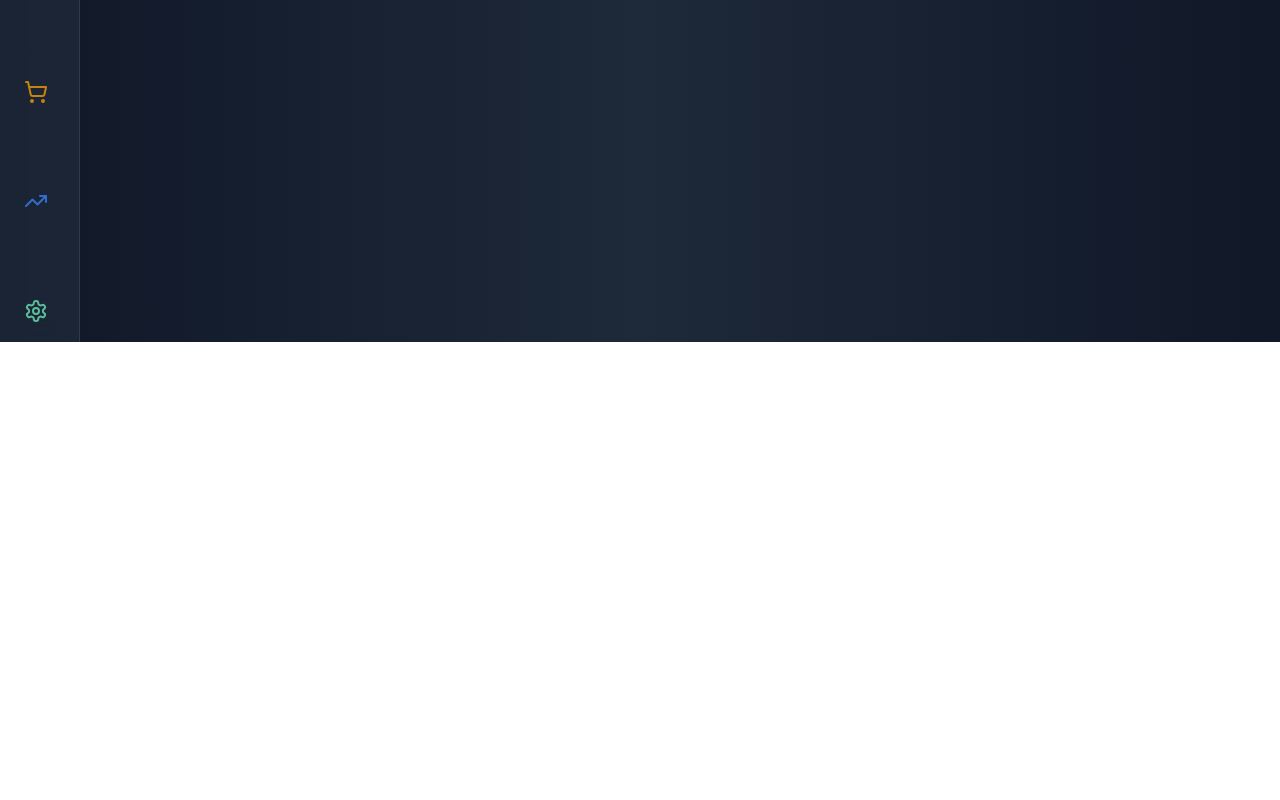
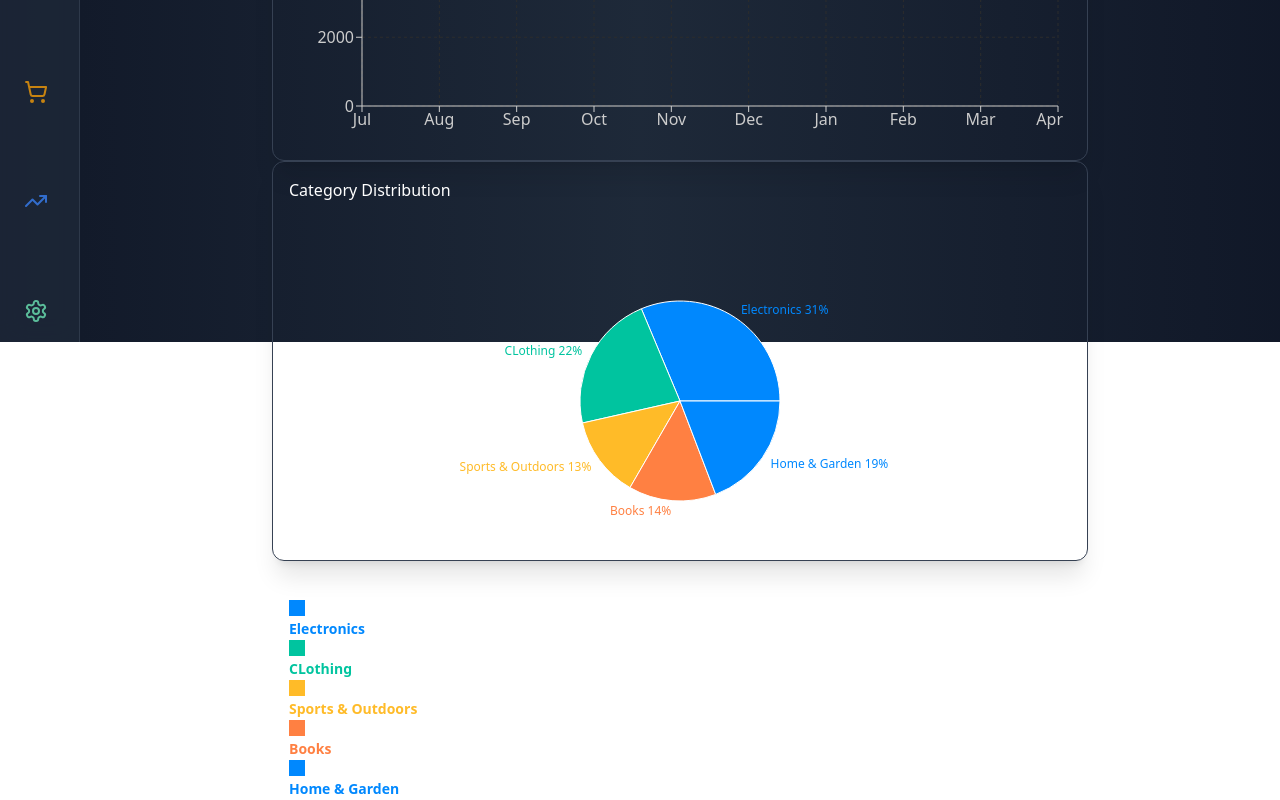
Before and after one commit to MahmoudMedhat17/Dashboard, a React (Vite) app: page / in a window 1280 px wide. Shown: the part 458-1258 px from the top of the page. Before the commit the page ends 800 px from the top, so only its background shows below. Built offline with nearby package versions, Linux system fonts and the light colour scheme.

Commit message:
Working on pie chart in Overview page.

```diff
--- a/src/components/Sidebar.tsx
+++ b/src/components/Sidebar.tsx
@@ -9,8 +9,8 @@ const Sidebar = () => {
   const [sidebarOpen, setSidebarOpen] = useState(false);
 
   return (
-    <motion.div animate={{width: sidebarOpen ? 256 : 80}} className={`overflow-hidden relative z-10 transition-all duration-100 ease-linear shrink-0 ov ${sidebarOpen ? `w-64` : `w-20`}`}>
-      <motion.div className="bg-gray-800 opacity-80 border-r backdrop-blur-md border-gray-700 p-4 h-screen">
+    <motion.div animate={{width: sidebarOpen ? 256 : 80}} className={`h-screen overflow-hidden relative z-10 transition-all duration-100 ease-linear shrink-0 ov ${sidebarOpen ? `w-64` : `w-20`}`}>
+      <motion.div className="bg-gray-800 opacity-80 border-r backdrop-blur-md border-gray-700 p-4 h-full">
         <motion.button whileHover={{scale:1.1}} whileTap={{scale:0.9}} onClick={()=> setSidebarOpen(!sidebarOpen)} className="bg-gray-400 p-2 rounded-full cursor-pointer">
           <Menu size={24}/>
         </motion.button>
--- a/src/components/overview/Categorydis.tsx
+++ b/src/components/overview/Categorydis.tsx
@@ -1,7 +1,88 @@
+import { PieChart, Pie, Cell, ResponsiveContainer } from 'recharts';
+
+
+
+const categoryDistributionData = [
+  {
+    name:"Electronics",
+    value:31
+  },
+  {
+    name:"CLothing",
+    value:22
+  },
+  {
+    name:"Sports & Outdoors",
+    value:13
+  },
+  {
+    name:"Books",
+    value:14
+  },
+  {
+    name:"Home & Garden",
+    value:19
+  },
+];
+
+const COLORS = ['#0088FE', '#00C49F', '#FFBB28', '#FF8042'];
+
+
+const renderCustomizedLabel = ({ cx, cy, midAngle, outerRadius, percent, name, index }) => {
+  const RADIAN = Math.PI / 180;
+  const radius = outerRadius + 10;
+  const x = cx + radius * Math.cos(-midAngle * RADIAN);
+  const y = cy + radius * Math.sin(-midAngle * RADIAN);
+
+  const color = COLORS[index % COLORS.length];
+
+  return (
+    <text style={{overflowWrap:"break-word", maxWidth:"100%"}} fontSize={12} x={x} y={y} fill={color} textAnchor={x > cx ? 'start' : 'end'} dominantBaseline="central">
+      {name}
+      {" "}
+      {`${(percent * 100).toFixed(0)}%`}
+    </text>
+  );
+};
+
 
 const Categorydis = () => {
   return (
-    <div>Categorydis</div>
+    <div className='p-4 border border-gray-700 rounded-xl shadow-xl cursor-pointer h-[400px] w-full space-y-4'>
+      <h2>Category Distribution</h2>
+      <ResponsiveContainer width="100%" height="100%">
+        <PieChart width={400} height={400}>
+            <Pie
+              data={categoryDistributionData}
+              cx="50%"
+              cy="50%"
+              labelLine={false}
+              label={renderCustomizedLabel}
+              outerRadius={100}
+              fill="#8884d8"
+              dataKey="value"
+            >
+              {categoryDistributionData.map((_, index) => (
+                <Cell key={`cell-${index}`} fill={COLORS[index % COLORS.length]}/>
+              ))}
+            </Pie>
+        </PieChart>
+      </ResponsiveContainer>
+      <div>
+        {
+          categoryDistributionData.map((category,index)=>(
+            <div key={index}>
+              <div>
+                <div className='w-4 h-4' style={{backgroundColor:`${COLORS[index % COLORS.length]}`}}/>
+                <span className='text-sm font-semibold' style={{color:`${COLORS[index % COLORS.length]}`}}>
+                  {category.name}
+                </span>
+              </div>
+            </div>
+          ))
+        }
+      </div>
+    </div>
   )
 }
 
--- a/src/components/overview/Salesoverview.tsx
+++ b/src/components/overview/Salesoverview.tsx
@@ -11,15 +11,13 @@ const linechartData = [
   { month: 'Feb', sales: 6800 },
   { month: 'Mar', sales: 7500 },
   { month: 'Apr', sales: 6900 },
-  { month: 'May', sales: 7700 },
-  { month: 'Jun', sales: 8100 },
 ];
 
 const Salesoverview = () => {
   return (
-    <div className="p-6 border border-gray-700 rounded-xl shadow-xl cursor-pointer h-full w-full">
+    <div className="p-6 border border-gray-700 rounded-xl shadow-xl cursor-pointer h-[400px] w-full space-y-4">
       <h2>Sales Overview</h2>
-      <ResponsiveContainer width="100%" height="100%">
+      <ResponsiveContainer width="100%" height="90%">
         <LineChart data={linechartData}>
           <CartesianGrid strokeDasharray="3 3" stroke="#2d2d2d" />
           <XAxis dataKey="month" stroke="#ccc" />
--- a/src/pages/Overview.tsx
+++ b/src/pages/Overview.tsx
@@ -2,6 +2,7 @@ import {motion} from "framer-motion";
 import Statescard from "../components/Statescard";
 import { Zap, ShoppingBag, Users, ChartNoAxesColumn } from 'lucide-react';
 import Salesoverview from "../components/overview/Salesoverview";
+import Categorydis from "../components/overview/Categorydis";
 
 const Overview = () => {
   return (
@@ -14,6 +15,7 @@ const Overview = () => {
       </motion.main>
       <div>
         <Salesoverview/>
+        <Categorydis/>
       </div>
     </section>
   )
```
